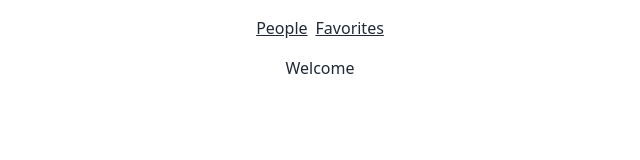
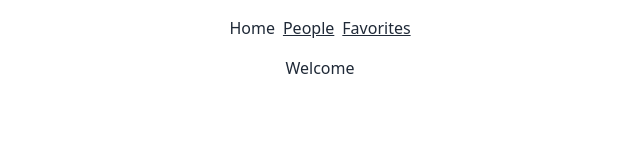
Before and after one commit to VladimirCores/Demo-SPA-Vue3-Composables-People-Favorites, a Vue app: page / in a window 1280 px wide. Shown: the top 160 px of the page, without its empty margins (320-960 px from the left). Built offline with nearby package versions, Linux system fonts and the light colour scheme.

Commit message:
4.5 Improvements - show all routes in HeaderNavigation

```diff
--- a/src/components/HeaderNavigation.vue
+++ b/src/components/HeaderNavigation.vue
@@ -1,5 +1,4 @@
 <script setup lang="ts">
-import { computed } from 'vue';
 import { useRoute } from 'vue-router';
 
 import routes, { IRoute } from '~/constants/routes.ts';
@@ -11,20 +10,23 @@ const possibleRoutes = [
 ];
 
 const currentRoute = useRoute();
-const isRouteNotCurrent = ({ path }: IRoute) => path !== currentRoute.path;
-const visibleRoutes = computed(() => possibleRoutes.filter(isRouteNotCurrent));
+const isRouteCurrent = ({ path }: IRoute) => path === currentRoute.path;
 </script>
 
 <template>
   <div class="[&>*:not(:last-child)]:mr-2">
-    <router-link
-      v-for="route in visibleRoutes"
+    <template
+      v-for="route in possibleRoutes"
       :key="route.path"
-      :disabled="isRouteNotCurrent(route)"
-      :to="route.path"
-      class="link"
     >
-      <span>{{ route.name }}</span>
-    </router-link>
+      <span v-if="isRouteCurrent(route)">{{ route.name }}</span>
+      <router-link
+        v-else
+        :to="route.path"
+        class="link"
+      >
+        <span>{{ route.name }}</span>
+      </router-link>
+    </template>
   </div>
 </template>
```
